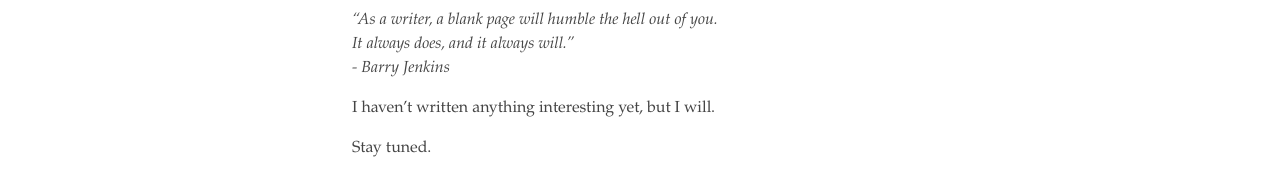
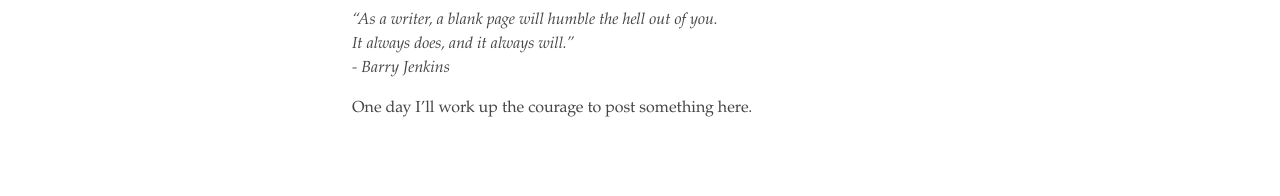
Before and after one commit to mondayrain/mondayrain.github.io, a Jekyll site: the page built from writing.md, in a window 1280 px wide. Shown: the part 167-363 px from the top of the page. Built offline with Jekyll 4.4.1, drawn with Linux system fonts in a browser that asks for light colours.

Commit message:
Update writing.md

```diff
--- a/writing.md
+++ b/writing.md
@@ -7,6 +7,4 @@ title: Writing
 <br/> It always does, and it always will."
 <br/>- Barry Jenkins</i>
 
-I haven't written anything interesting yet, but I will.
-
-Stay tuned.
+One day I'll work up the courage to post something here.
```
